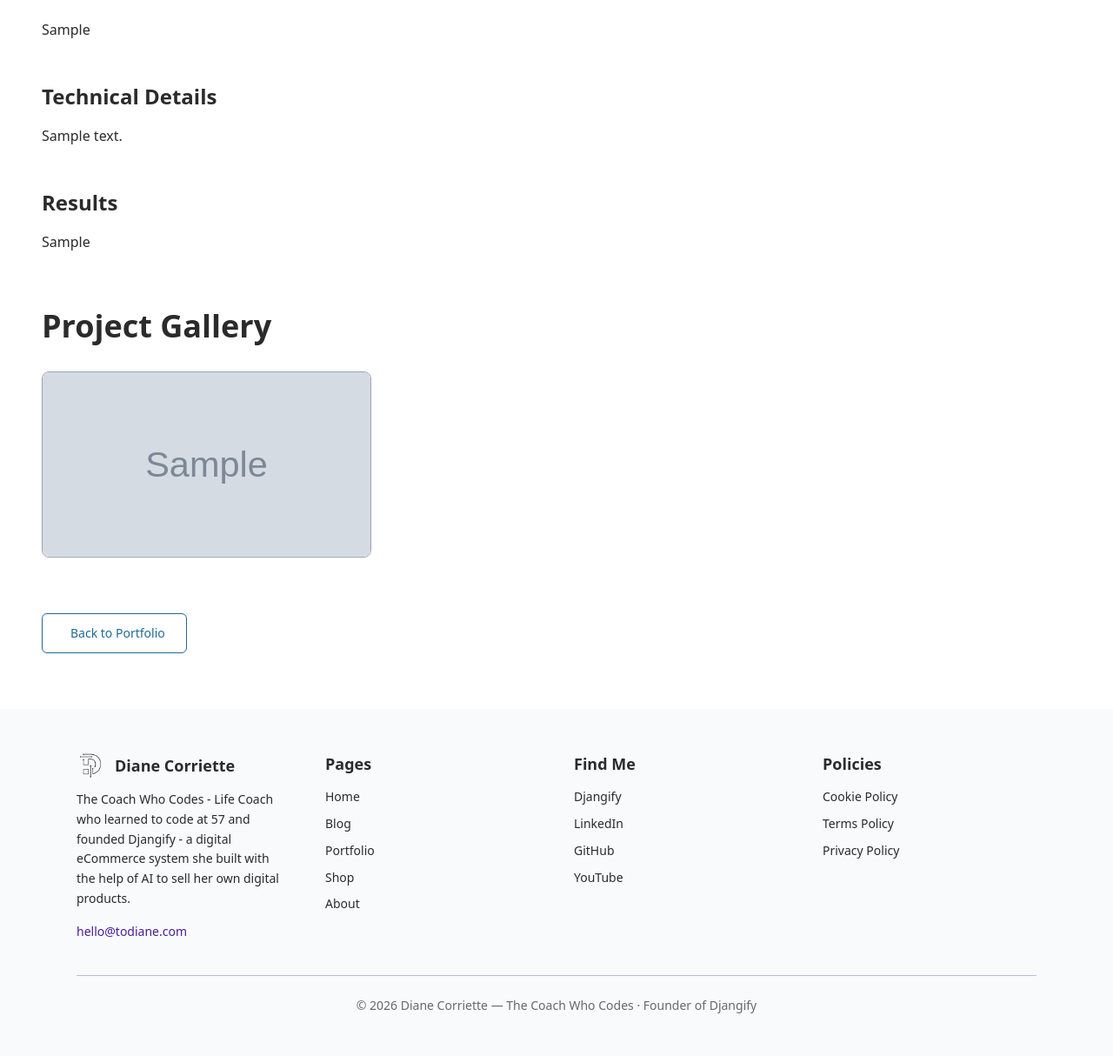
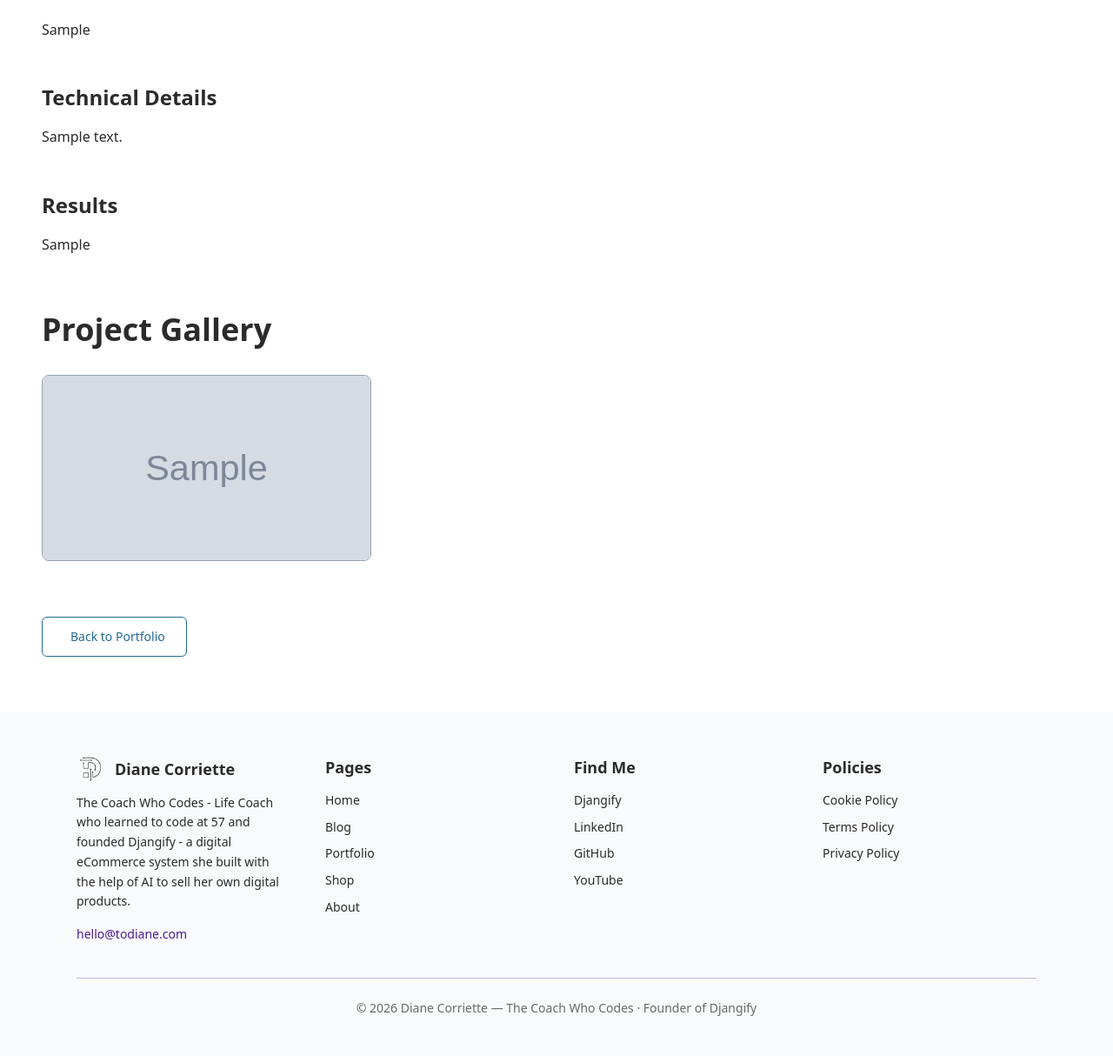
Before and after one commit to djangify/todianedev, a Django app: a page that uses portfolio/templates/portfolio/portfolio_detail.html in a window 1280 px wide. Shown: the part 1209-2423 px from the top of the page at 87% size. Before the commit the page ends 2374 px from the top, so only its background shows below. Run offline with Django 5.2, Linux system fonts and the light colour scheme; tables that the repository leaves empty hold one stand-in row (values such as "Sample post"); grey boxes marked "Sample" are stand-in pictures; style sheets or scripts are compiled from the project's sources; some libraries are stand-ins or nearby versions.

Commit message:
Add page-content class to one-time offer and portfolio detail so content blocks style there
Co-Authored-By: Claude Sonnet 5.5 <noreply@anthropic.com>

```diff
--- a/portfolio/templates/portfolio/portfolio_detail.html
+++ b/portfolio/templates/portfolio/portfolio_detail.html
@@ -84,21 +84,21 @@
     {% if portfolio.overview %}
     <div class="space-y-4">
       <h2 class="text-2xl font-semibold text-[color:var(--color-font-main)]">Overview</h2>
-      <div class="prose max-w-none">{{ portfolio.overview|safe }}</div>
+      <div class="prose page-content max-w-none">{{ portfolio.overview|safe }}</div>
     </div>
     {% endif %}
 
     {% if portfolio.technical_details %}
     <div class="space-y-4">
       <h2 class="text-2xl mt-8 font-semibold text-[color:var(--color-font-main)]">Technical Details</h2>
-      <div class="prose max-w-none">{{ portfolio.technical_details|safe }}</div>
+      <div class="prose page-content max-w-none">{{ portfolio.technical_details|safe }}</div>
     </div>
     {% endif %}
 
     {% if portfolio.results %}
     <div class="space-y-4 mt-8 ">
       <h2 class="text-2xl font-semibold text-[color:var(--color-font-main)]">Results</h2>
-      <div class="prose max-w-none">{{ portfolio.results|safe }}</div>
+      <div class="prose page-content max-w-none">{{ portfolio.results|safe }}</div>
     </div>
     {% endif %}
   </article>
--- a/shop/templates/shop/one_time_offer.html
+++ b/shop/templates/shop/one_time_offer.html
@@ -79,7 +79,7 @@
         <h2 class="text-2xl sm:text-3xl font-semibold text-gray-900 mb-5 text-center">{{ offer.title }}</h2>
 
         {% if offer.body %}
-          <div class="oto-body text-gray-700">{{ offer.body|safe }}</div>
+          <div class="oto-body page-content text-gray-700">{{ offer.body|safe }}</div>
         {% endif %}
 
         <div class="flex flex-wrap items-baseline justify-center gap-3 mt-8">
```
